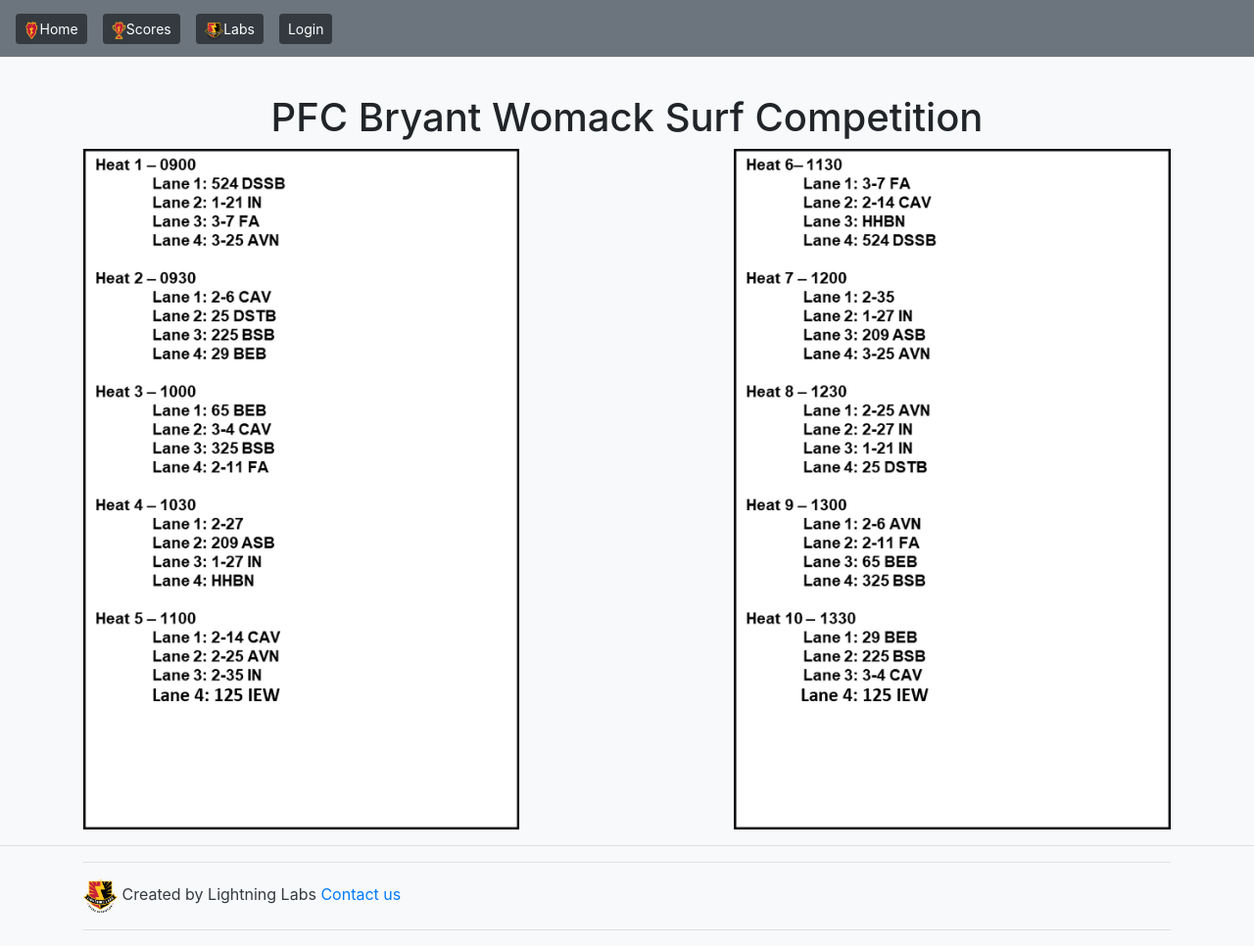
After one commit to nimoooos/Guadalcanal-Cup-Scoring, a Flask app: template templates/bracket/surf.html in a window 1280 px wide. The commit adds this page. Shown: the whole page at 98% size. Run offline with Flask 3, Linux system fonts and the light colour scheme; the template is opened without the code that fills it, so the values that code supplies are empty; parts of the project's set-up code (start-up, migrations or seed data) failed here and were passed over.

Commit message:
added bracket updates

```diff
--- /dev/null
+++ b/templates/bracket/surf.html
@@ -0,0 +1,11 @@
+{% extends "base.html" %}
+{% block title %}Tropic Lightning Week 2023{% endblock %}
+{% block head %}
+  {{ super() }}
+{% endblock %}
+{% block content %}
+<h1 class="text-center">PFC Bryant Womack Surf Competition</h1>
+    <div class="container-md">
+        <img src="{{ url_for('static', filename='brackets/Surf.png')}}" class="img-fluid" alt="bracket picture">
+    </div>
+{% endblock %}
--- a/templates/info2.html
+++ b/templates/info2.html
@@ -59,10 +59,10 @@
             <a href="{{url_for('medalhonor', hero='desderio')}}" class="hero-link">CPT Reginald Desiderio</a> <a href="{{url_for('bracket', event_id='football')}}">Football Tournament</a><br>
             <a href="{{url_for('medalhonor', hero='fernandez')}}" class="hero-link">SP4 Daniel Fernandez</a> Bowling Competition<br>
             <a href="{{url_for('medalhonor', hero='ray')}}" class="hero-link">CPT Ronald Ray</a> Cook-Off<br>
-            <a href="{{url_for('medalhonor', hero='womack')}}" class="hero-link">PFC Bryant Womack</a> Surf Competition<br>
+            <a href="{{url_for('medalhonor', hero='womack')}}" class="hero-link">PFC Bryant Womack</a> <a href="{{url_for('bracket', event_id='surf')}}">Surf Competition</a><br>
             <a href="{{url_for('medalhonor', hero='yabes')}}" class="hero-link">1SG Maximo Yabes</a> Field Feeding Cook-Off<br>
             <a href="{{url_for('medalhonor', hero='warren')}}" class="hero-link">1LT John Warren</a> Drone Competition<br>
-            <a href="{{url_for('medalhonor', hero='fournier')}}" class="hero-link">SGT William Fournier</a> Swimming Relay<br>
+            <a href="{{url_for('medalhonor', hero='fournier')}}" class="hero-link">SGT William Fournier</a> <a href="{{url_for('bracket', event_id='swim')}}">Swimming Relay</a><br>
             Bob Hope Talent Show<br>
             <a href="{{url_for('medalhonor', hero='cooley')}}" class="hero-link">SSG Raymond Cooley</a> 10K Race<br>
             <a href="{{url_for('medalhonor', hero='birdwell')}}" class="hero-link">SP5 Dwight Birdwell</a> Stress Shoot
```
Also changed, not shown: templates/bracket/swim.html (added, +11 -0 lines), static/brackets/Basketball.png, static/brackets/Football.png, static/brackets/Frisbee.png, static/brackets/Shoot.png (added), static/brackets/Softball.png, static/brackets/Surf.png (added), static/brackets/Swim.png (added), static/brackets/Volleyball.png.
